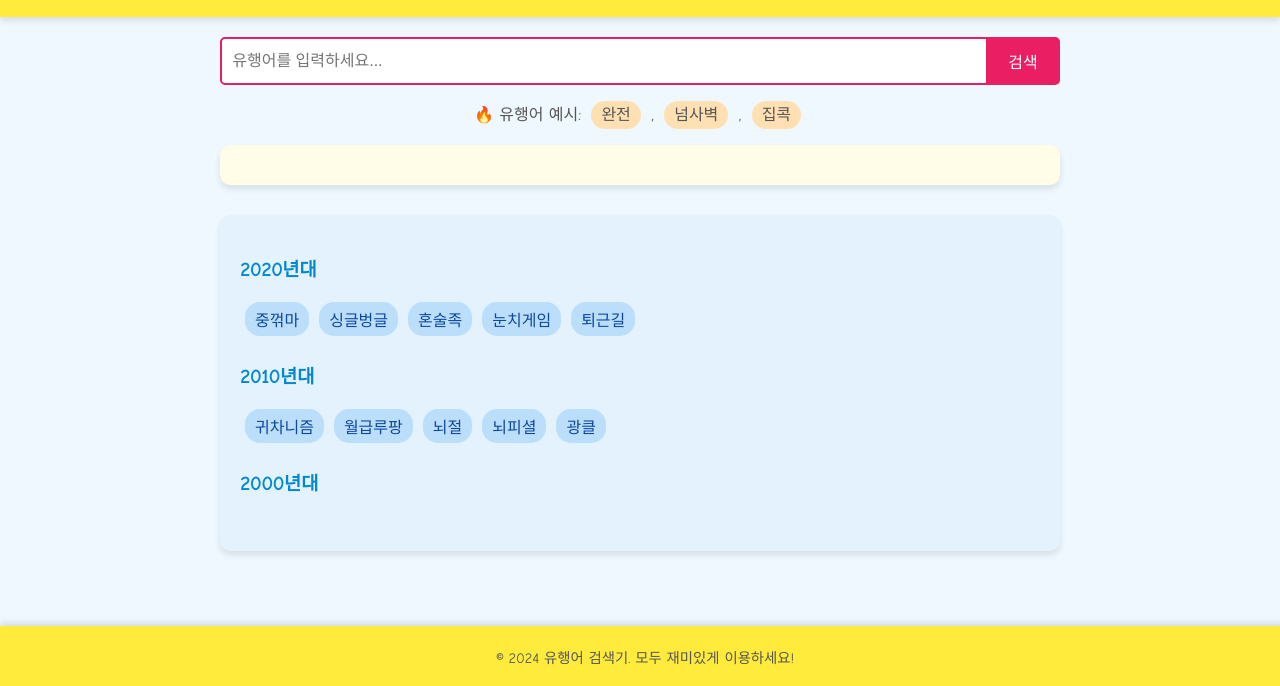
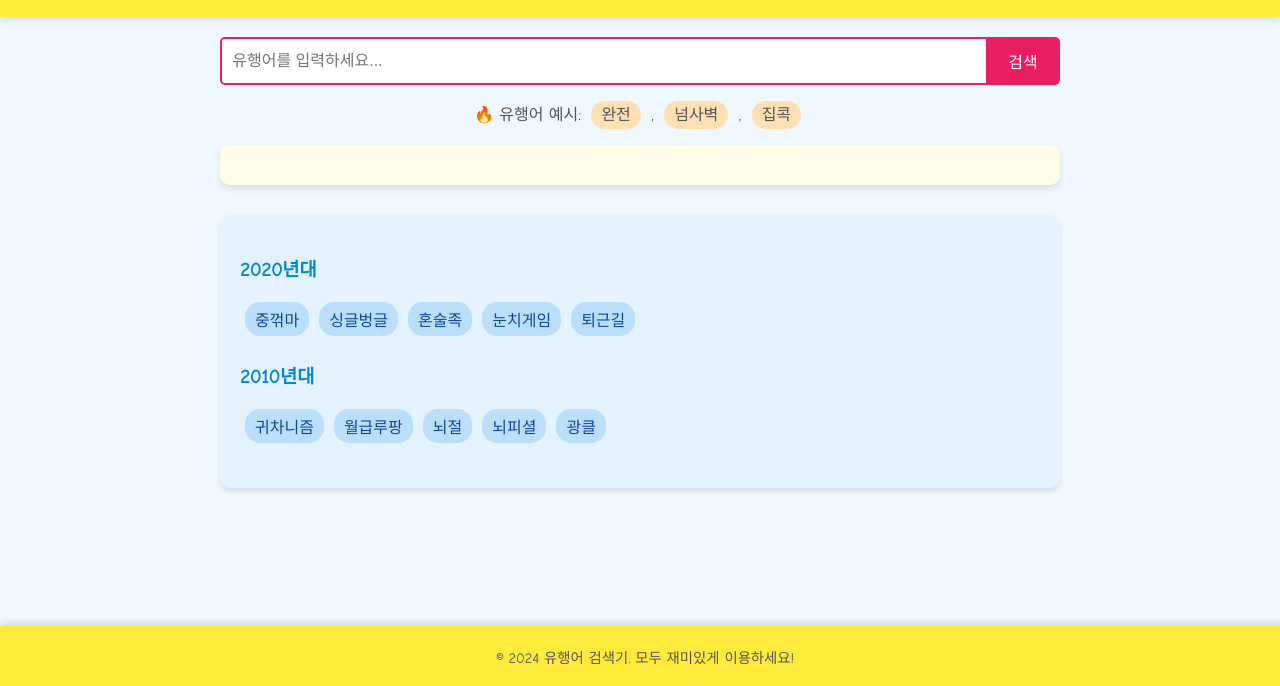
Before and after one commit to dalmook/yuhang, a plain HTML site: page index.html in a window 1280 px wide. Shown: the part 114-800 px from the top of the page. Drawn offline with Linux system fonts and the light colour scheme.

Commit message:
Update index.html

```diff
--- a/index.html
+++ b/index.html
@@ -37,10 +37,6 @@
                 <h3>2010년대</h3>
                 <ul class="year-terms"></ul>
             </div>
-            <div class="year-section" id="year2000s">
-                <h3>2000년대</h3>
-                <ul class="year-terms"></ul>
-            </div>
         </div>
     </main>
     <footer>
```
